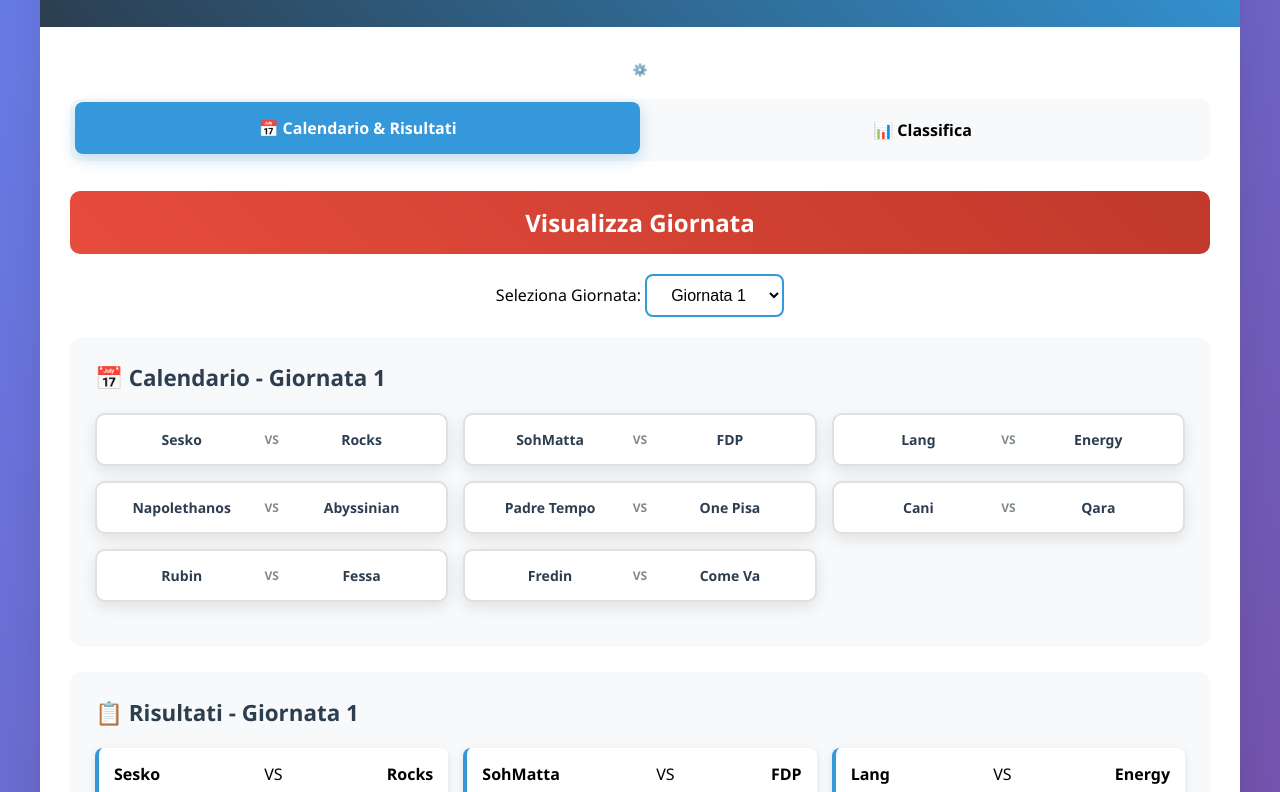
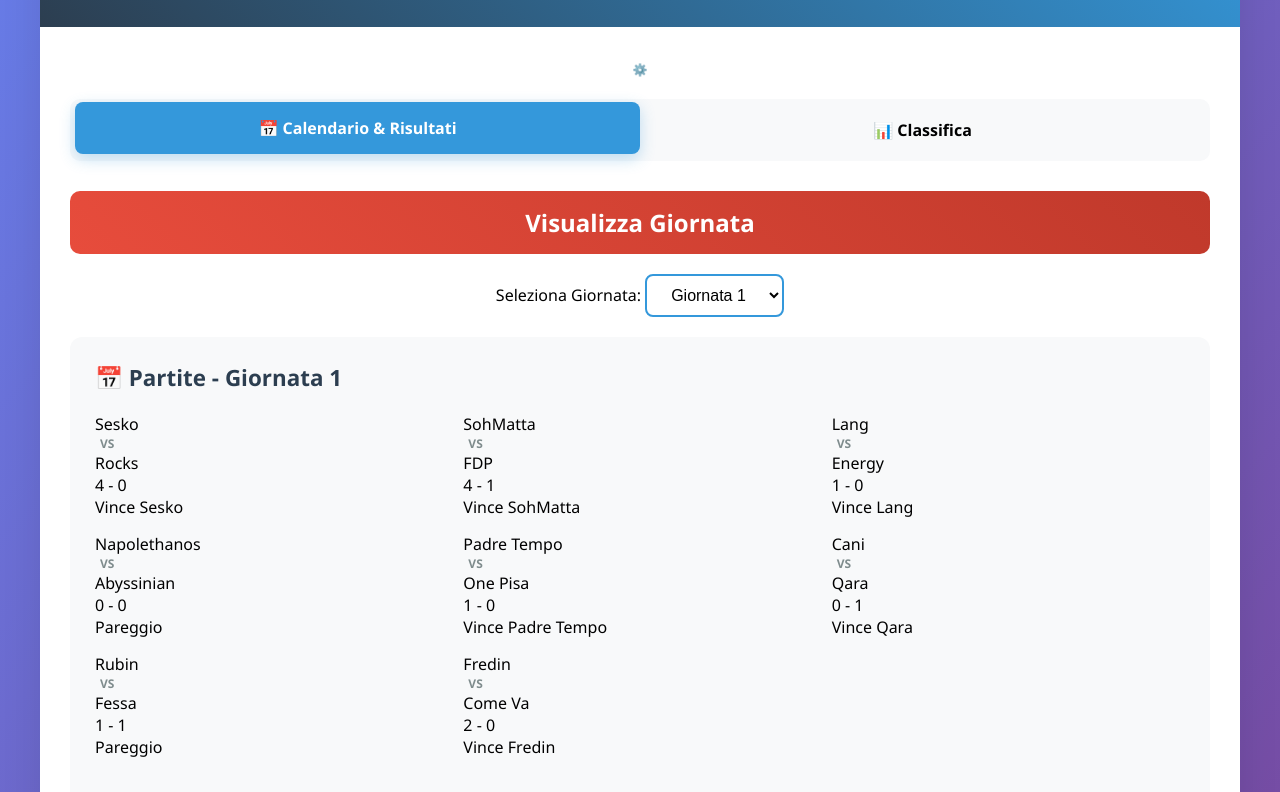
Before and after one commit to Cristian6716/torneo-fantacalcio, a plain HTML site: page index.html in a window 1280 px wide. Shown: the part 142-934 px from the top of the page. Drawn offline with Linux system fonts and the light colour scheme.

Commit message:
Update index.html
Migliorata visibilità risultati

```diff
--- a/index.html
+++ b/index.html
@@ -3,7 +3,7 @@
 <head>
     <meta charset="UTF-8">
     <meta name="viewport" content="width=device-width, initial-scale=1.0">
-    <title>MEGA TORNEO FANTACALCISTICO</title>
+    <title>Gestore Torneo Fantacalcio</title>
     <style>
         * {
             margin: 0;
@@ -602,19 +602,11 @@
                     </select>
                 </div>
 
-                <!-- Calendar Display Section -->
+                <!-- Combined Calendar and Results Section -->
                 <div class="match-input-section">
-                    <h3>📅 Calendario - Giornata <span id="currentRoundDisplayCalendar">1</span></h3>
-                    <div id="calendarContainer" class="match-container">
-                        <!-- Calendar matches will be shown here -->
-                    </div>
-                </div>
-
-                <!-- Results Summary Section -->
-                <div class="results-section">
-                    <h3>📋 Risultati - Giornata <span id="currentRoundDisplayResults">1</span></h3>
-                    <div id="resultsDisplay" class="results-display">
-                        <!-- Results will be displayed here -->
+                    <h3>📅 Partite - Giornata <span id="currentRoundDisplayCalendar">1</span></h3>
+                    <div id="combinedContainer" class="match-container">
+                        <!-- Combined calendar and results will be shown here -->
                     </div>
                 </div>
             </div>
@@ -913,29 +905,53 @@
             }
         }
 
-        // Display round for viewing (calendar + results)
+        // Display round for viewing (combined calendar + results)
         function displayRoundView(round) {
             tournament.currentRound = parseInt(round);
             document.getElementById('currentRoundDisplayCalendar').textContent = round;
-            document.getElementById('currentRoundDisplayResults').textContent = round;
 
-            // Display calendar
-            const calendarContainer = document.getElementById('calendarContainer');
+            // Display combined calendar and results
+            const combinedContainer = document.getElementById('combinedContainer');
             const roundMatches = tournament.matches.filter(match => match.round === tournament.currentRound);
 
             if (roundMatches.length === 0) {
-                calendarContainer.innerHTML = '<div class="no-results">Nessuna partita programmata per questa giornata</div>';
+                combinedContainer.innerHTML = '<div class="no-results">Nessuna partita programmata per questa giornata</div>';
             } else {
-                calendarContainer.innerHTML = '';
+                combinedContainer.innerHTML = '';
                 roundMatches.forEach(match => {
-                    const matchCard = createCalendarCard(match);
-                    calendarContainer.appendChild(matchCard);
+                    const matchCard = createCombinedCard(match);
+                    combinedContainer.appendChild(matchCard);
                 });
             }
 
-            // Display results
-            displayResultsForRound(round);
             saveTournament();
+        }
+
+        // Create combined calendar + result card
+        function createCombinedCard(match) {
+            const div = document.createElement('div');
+            div.className = 'combined-match-card';
+
+            let scoreHTML = '';
+            let resultHTML = '';
+
+            if (match.played && match.score1 !== '' && match.score2 !== '') {
+                scoreHTML = `<div class="combined-score">${match.score1} - ${match.score2}</div>`;
+                resultHTML = `<div class="combined-result">${getMatchResult(match)}</div>`;
+            } else {
+                scoreHTML = '<div class="no-score">Risultato non disponibile</div>';
+            }
+
+            div.innerHTML = `
+                <div class="combined-teams">
+                    <div class="combined-team-name">${match.team1}</div>
+                    <div class="vs">VS</div>
+                    <div class="combined-team-name">${match.team2}</div>
+                </div>
+                ${scoreHTML}
+                ${resultHTML}
+            `;
+            return div;
         }
 
         // Display admin round for results input
@@ -1152,8 +1168,6 @@
 
             updateStandings();
             saveTournament();
-
-            alert('Risultati calcolati e classifiche aggiornate!');
         }
 
         // Update standings display
```
